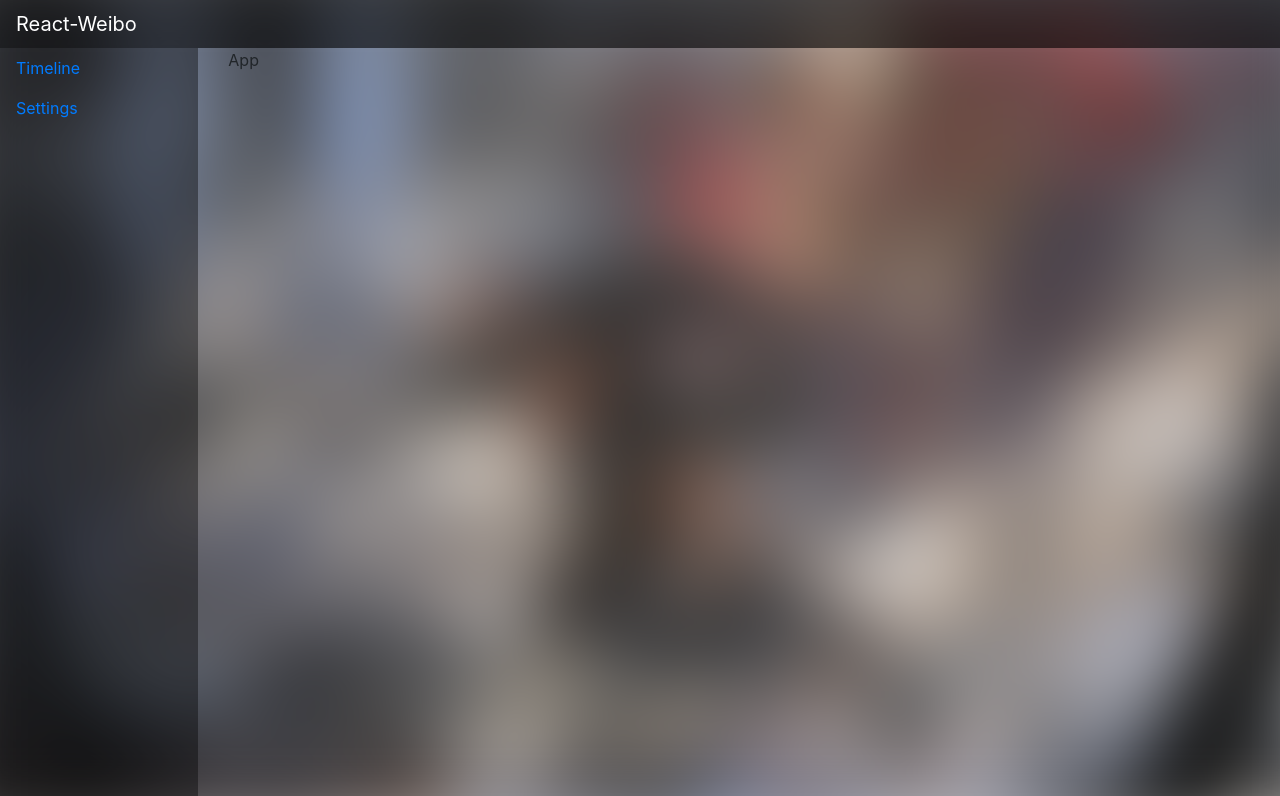
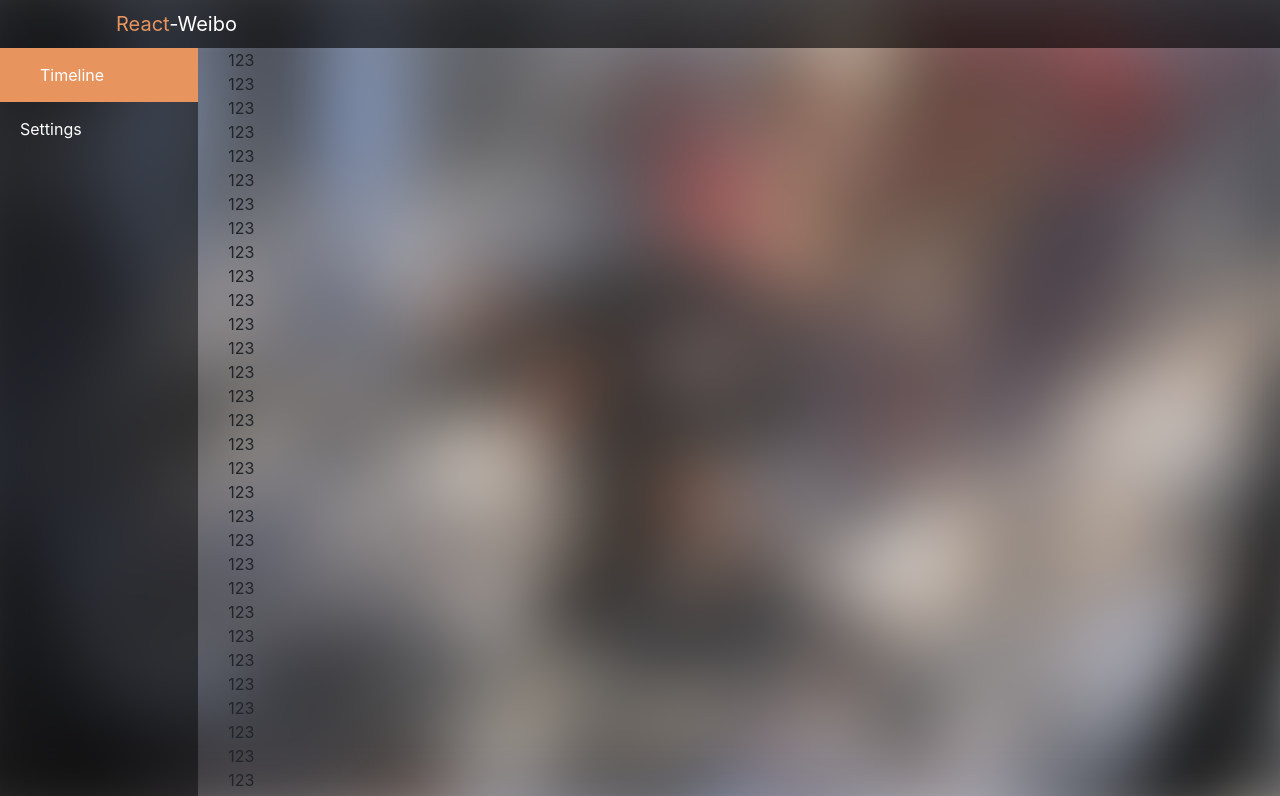
Before and after one commit to Aria-Lia/react-weibo, a React app: page / in a window 1280 px wide. Shown: the top 796 px of the page. Built offline with nearby package versions, Linux system fonts and the light colour scheme.

Commit message:
nav bar transition

```diff
--- a/src/App.js
+++ b/src/App.js
@@ -1,6 +1,7 @@
 import React, { Component } from 'react';
 import { BrowserRouter } from 'react-router-dom';
 import {Layout} from './containers/frame/index'
+import Content from './containers/content/index'
 import './App.css';
 
 class App extends Component {
@@ -10,7 +11,7 @@ class App extends Component {
         <div className={'bg-image'} />
         <BrowserRouter>
           <Layout>
-            App
+            <Content />
           </Layout>
         </BrowserRouter>
       </>
--- /dev/null
+++ b/src/containers/content/index.jsx
@@ -0,0 +1,17 @@
+import React, { Component } from 'react';
+import './style.css'
+
+class Content extends Component {
+
+  render() {
+    return (
+      <div className="right-content">
+        {
+          Array(200).fill("123").map((item, index) => <div key={index}>{item}</div>)
+        }
+      </div>
+    )
+  }
+}
+
+export default Content
--- /dev/null
+++ b/src/containers/content/style.css
@@ -0,0 +1,4 @@
+.right-content {
+  height: 100%;
+  overflow: scroll;
+}
--- a/src/containers/frame/Layout.jsx
+++ b/src/containers/frame/Layout.jsx
@@ -16,10 +16,10 @@ class Layout extends Component {
 
         <Container fluid={true}>
           <Row>
-            <Col md={2} className="side-nav-col">
+            <Col md={2} className="side-nav-col-1">
               <SideNav />
             </Col>
-            <Col>
+            <Col className="side-nav-col-2">
               {children}
             </Col>
           </Row>
--- a/src/containers/frame/SideNav.jsx
+++ b/src/containers/frame/SideNav.jsx
@@ -1,13 +1,39 @@
 import React, { Component } from 'react';
 import Nav from 'react-bootstrap/Nav'
 
+const navKeys = ["Timeline", "Settings"]
 class SideNav extends Component {
+  constructor(props) {
+    super(props)
+
+    this.state = {
+      currentKey: navKeys[0],
+    }
+  }
+
+  handleSelect(key) {
+    this.setState({
+      currentKey: key
+    })
+  }
 
   render() {
+    const {currentKey} = this.state
     return (
-      <Nav className={"flex-column side-nav"}>
-        <Nav.Link eventKey="timeline">Timeline</Nav.Link>
-        <Nav.Link eventKey="settings">Settings</Nav.Link>
+      <Nav className={"flex-column side-nav"} defaultActiveKey={navKeys[0]} onSelect={key => this.handleSelect(key)}>
+        {
+          navKeys.map(e => {
+            return (
+              <Nav.Link
+                className={currentKey === e ? "side-nav-item-active" : "side-nav-item"}
+                eventKey={e}
+                key={e}
+              >
+                {e}
+              </Nav.Link>
+            )
+          })
+        }
       </Nav>
     )
   }
--- a/src/containers/frame/TopNavBar.jsx
+++ b/src/containers/frame/TopNavBar.jsx
@@ -6,8 +6,8 @@ class TopNavBar extends Component {
   render() {
     return (
       <Navbar className="top-nav-bar" variant="dark">
-        <Navbar.Brand href="#" className="mr-auto">
-          React-Weibo
+        <Navbar.Brand href="#" className="mr-auto nav-bar-brand">
+          <span>React</span>-Weibo
         </Navbar.Brand>
       </Navbar>
     )
--- a/src/containers/frame/style.css
+++ b/src/containers/frame/style.css
@@ -1,15 +1,50 @@
 .side-nav {
   height: 94vh;
   background-color: rgb(0,0,0);
-  background-color: rgba(0,0,0,0.4);
+  background-color: rgba(0,0,0,0.5);
 }
 
-.side-nav Nav.Link {
+.side-nav a {
   color: white;
 }
 
-.side-nav-col {
+.side-nav-item {
+  padding: 15px;
+  padding-left: 20px;
+
+  -webkit-transition: background-color 1s ease-out;
+  -moz-transition: background-color 1s ease-out;
+  -o-transition: background-color 1s ease-out;
+  transition: background-color 1s ease-out;
+
+  -webkit-transition: padding-left 0.5s ease-out;
+  -moz-transition: padding-left 0.5s ease-out;
+  -o-transition: padding-left 0.5s ease-out;
+  transition: padding-left 0.5s ease-out;
+}
+
+.side-nav-item-active {
+  padding: 15px;
+  padding-left: 40px;
+  background-color: #E8945F;
+
+  -webkit-transition: background-color 1s ease-out;
+  -moz-transition: background-color 1s ease-out;
+  -o-transition: background-color 1s ease-out;
+  transition: background-color 1s ease-out;
+
+  -webkit-transition: padding-left 0.3s ease-out;
+  -moz-transition: padding-left 0.3s ease-out;
+  -o-transition: padding-left 0.3s ease-out;
+  transition: padding-left 0.3s ease-out;
+}
+
+.side-nav-col-1 {
   padding-left: 0rem;
+}
+
+.side-nav-col-2 {
+  padding-right: 0rem;
 }
 
 .top-nav-bar {
@@ -17,3 +52,10 @@
   background-color: rgb(0,0,0);
   background-color: rgba(0,0,0,0.6);
 }
+.top-nav-bar span {
+  color: #E8945F;
+}
+
+.nav-bar-brand {
+  padding: 0 100px;
+}
```
